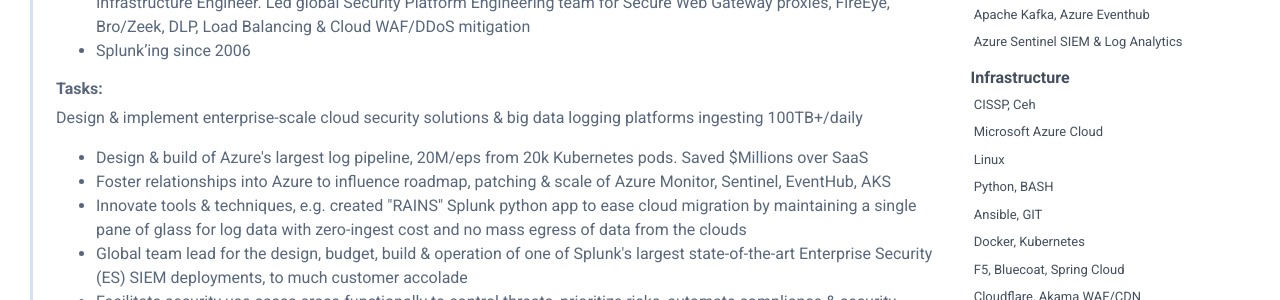
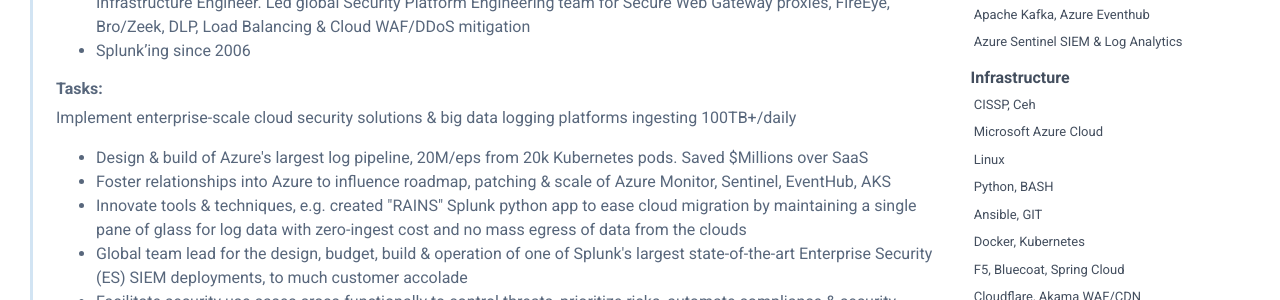
Before and after one commit to Hamy200/resume, a Jekyll site: the page built from index.markdown, in a window 1280 px wide. Shown: the part 527-827 px from the top of the page. Built offline with Jekyll 4.4.1, drawn with Linux system fonts in a browser that asks for light colours; nearby versions of some CDN libraries.

Commit message:
Update data.yml

```diff
--- a/_data/data.yml
+++ b/_data/data.yml
@@ -47,7 +47,7 @@ experiences:
         - Splunk'ing since 2006
     achievements:
       desc: |
-        Design & implement enterprise-scale cloud security solutions & big data logging platforms ingesting 100TB+/daily
+        Implement enterprise-scale cloud security solutions & big data logging platforms ingesting 100TB+/daily
       highlights:
         - Design & build of Azure's largest log pipeline, 20M/eps from 20k Kubernetes pods. Saved $Millions over SaaS
         - Foster relationships into Azure to influence roadmap, patching & scale of Azure Monitor, Sentinel, EventHub, AKS
```
